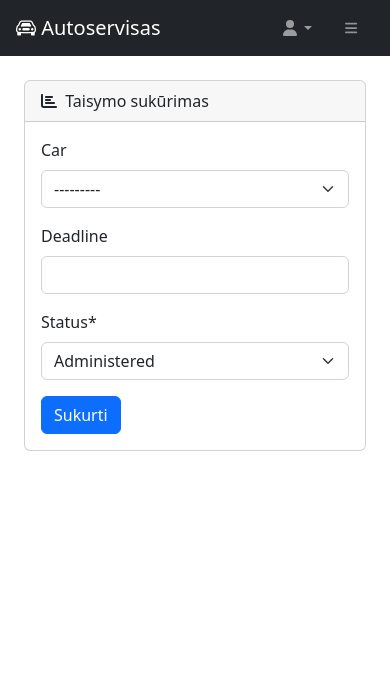
After one commit to DonatasNoreika/autoservice_20260727, a Django app: page /userorders/create/ in a window 390 px wide. The commit adds this page. Shown: the top 674 px of the page. Run offline with Django 5.2, Linux system fonts and the light colour scheme; the visitor is signed in with stand-in values (Sample User, id 1); data that the repository does not hold is empty; some libraries are stand-ins or nearby versions.

Commit message:
11: +Padaryti, kad prisijungęs vartotojas galėtų kurti naujus užsakymus (be eilučių, tik pasirinkęs automobilį ir terminą). Panaudoti CreateView

```diff
--- a/mysite/autoservice/models.py
+++ b/mysite/autoservice/models.py
@@ -72,6 +72,8 @@ class Order(models.Model):
     def __str__(self):
         return f"{self.car.make} {self.car.model} ({self.date})"
 
+    class Meta:
+        ordering = ['-pk']
 
 class OrderLine(models.Model):
     order = models.ForeignKey(to="Order", on_delete=models.CASCADE, related_name="lines")
--- /dev/null
+++ b/mysite/autoservice/templates/user_order_create.html
@@ -0,0 +1,14 @@
+{% extends 'base.html' %}
+
+{% block title %}Taisymo sukūrimas{% endblock %}
+
+{% block heading %}Taisymo sukūrimas{% endblock %}
+
+{% block content %}
+<form method="post">
+    {% csrf_token %}
+    {% load crispy_forms_tags %}
+    {{ form | crispy }}
+    <button type="submit" class="btn btn-primary">Sukurti</button>
+</form>
+{% endblock %}
--- a/mysite/autoservice/templates/user_orders.html
+++ b/mysite/autoservice/templates/user_orders.html
@@ -6,7 +6,9 @@
 
 {% block content %}
 <h1 class="display-4">Mano taisymai:</h1>
-
+<div class="my-2">
+    <a class="btn btn-primary" href="{% url 'user_orders_create' %}">Sukurti naują taisymą</a>
+</div>
 {% for order in orders %}
 <p>
     <a href="{% url 'order' order.pk %}" class="{% if order.is_overdue %}text-danger{% endif %}">
--- a/mysite/autoservice/urls.py
+++ b/mysite/autoservice/urls.py
@@ -8,7 +8,8 @@ urlpatterns = [
     path('orders/', views.OrderListView.as_view(), name="orders"),
     path('orders/<int:pk>/', views.OrderDetailView.as_view(), name="order"),
     path("search/", views.search, name="search"),
-    path('userorders/', views.UserOrderListView.as_view(), name="user_orders"),
     path('signup/', views.SignUpView.as_view(), name='signup'),
     path("profile/", views.profile, name="profile"),
+    path('userorders/', views.UserOrderListView.as_view(), name="user_orders"),
+    path('userorders/create/', views.UserOrderCreateView.as_view(), name="user_orders_create"),
 ]
--- a/mysite/autoservice/views.py
+++ b/mysite/autoservice/views.py
@@ -102,6 +102,12 @@ def search(request):
     return render(request, template_name="search.html", context=context)
 
 
+class SignUpView(generic.CreateView):
+    form_class = UserCreationForm
+    template_name = "signup.html"
+    success_url = reverse_lazy("login")
+
+
 class UserOrderListView(LoginRequiredMixin, generic.ListView):
     model = Order
     template_name = "user_orders.html"
@@ -110,8 +116,12 @@ class UserOrderListView(LoginRequiredMixin, generic.ListView):
     def get_queryset(self):
         return Order.objects.filter(client=self.request.user)
 
+class UserOrderCreateView(LoginRequiredMixin, generic.CreateView):
+    model = Order
+    template_name = "user_order_create.html"
+    fields = ['car', 'deadline', 'status']
+    success_url = reverse_lazy("user_orders")
 
-class SignUpView(generic.CreateView):
-    form_class = UserCreationForm
-    template_name = "signup.html"
-    success_url = reverse_lazy("login")
+    def form_valid(self, form):
+        form.instance.client = self.request.user
+        return super().form_valid(form)
```
